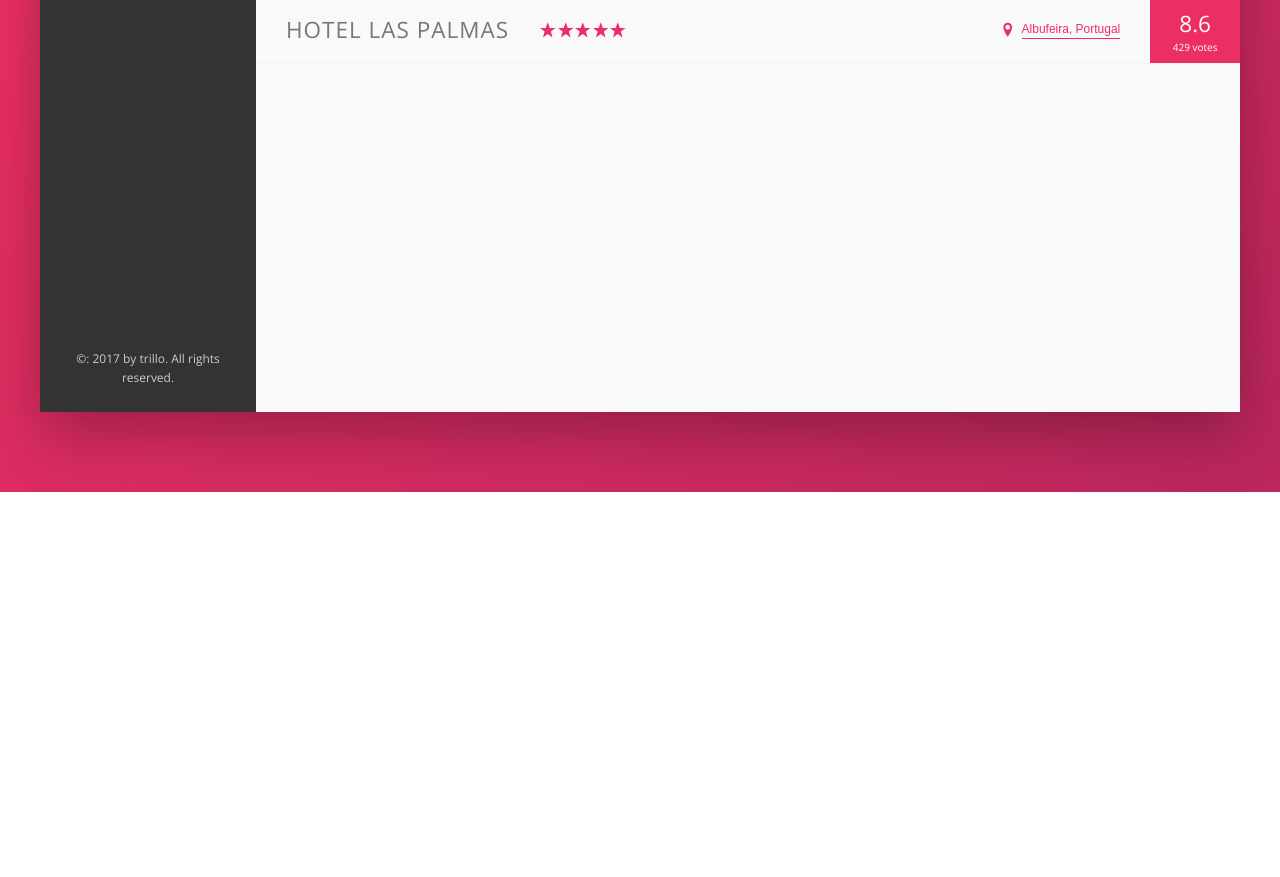
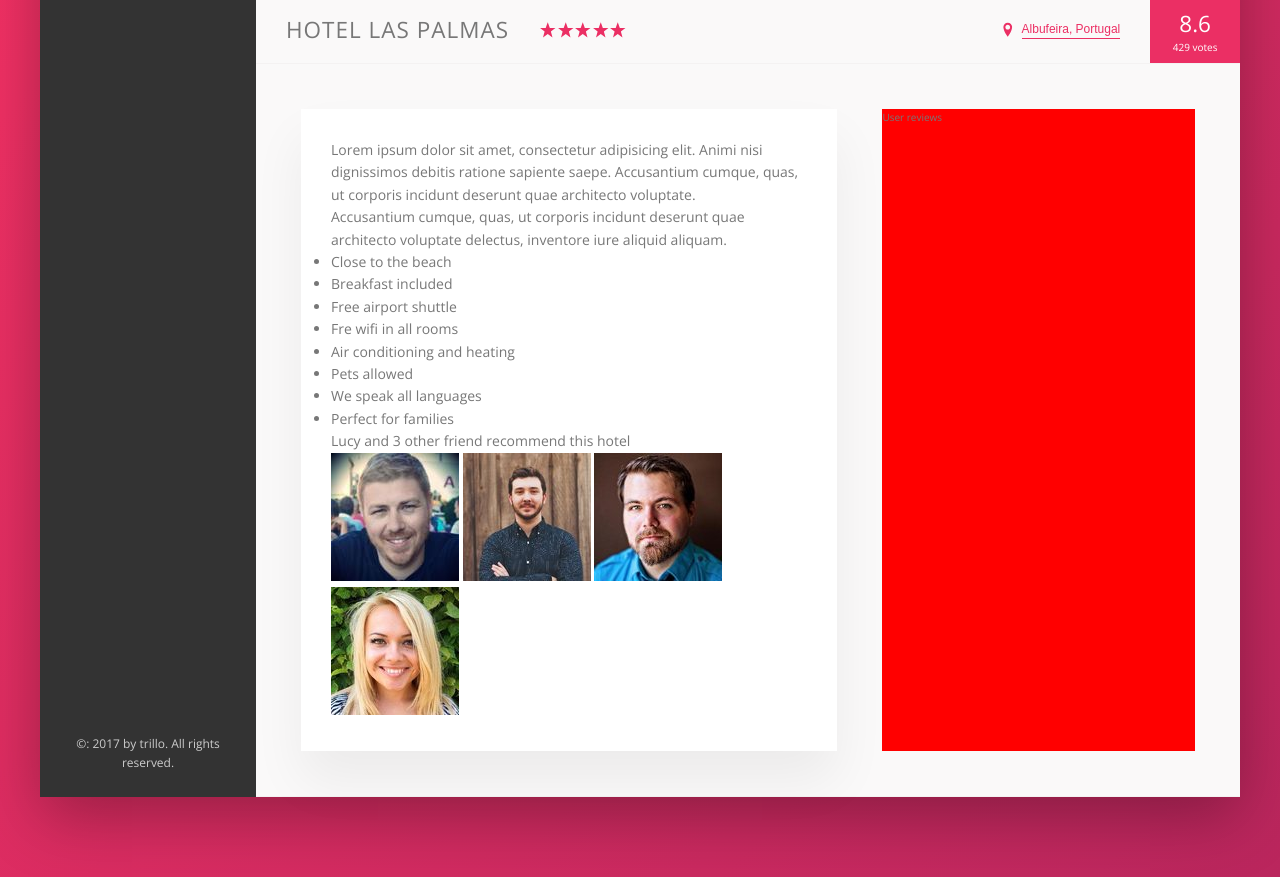
Before and after one commit to agnsier/css-course, a website: page index.html in a window 1280 px wide. Shown: the part 538-1415 px from the top of the page. Before the commit the page ends 1030 px from the top, so only its background shows below. Drawn offline with nearby package versions, Linux system fonts and the light colour scheme.

Commit message:
markup for description section

```diff
--- a/index.html
+++ b/index.html
@@ -130,6 +130,56 @@
                         <div class="overview__raiting-count">429 votes</div>
                     </div>
                 </div>
+                <div class="detail">
+                    <div class="description">
+                        <p class="pargraph">
+                            Lorem ipsum dolor sit amet, consectetur adipisicing elit. Animi nisi dignissimos debitis ratione sapiente saepe. Accusantium cumque, quas, ut corporis incidunt deserunt quae architecto voluptate.
+                        </p>
+                        <p class="pargraph">
+                            Accusantium cumque, quas, ut corporis incidunt deserunt quae architecto voluptate delectus, inventore iure aliquid aliquam.
+                        </p>
+                        <ul class="list">
+                            <li class="list__item">
+                                Close to the beach
+                            </li>
+                            <li class="list__item">
+                                Breakfast included
+                            </li>
+                            <li class="list__item">
+                                Free airport shuttle
+                            </li>
+                            <li class="list__item">
+                                Fre wifi in all rooms
+                            </li>
+                            <li class="list__item">
+                                Air conditioning and heating
+                            </li>
+                            <li class="list__item">
+                                Pets allowed
+                            </li>
+                            <li class="list__item">
+                                We speak all languages
+                            </li>
+                            <li class="list__item">
+                                Perfect for families
+                            </li>
+                        </ul>
+                        <div class="recommend">
+                            <p class="recommend__count">
+                                Lucy and 3 other friend recommend this hotel
+                            </p>
+                            <div class="recommend__friends">
+                                <img src="img/user-3.jpg" alt="Friend photo 1" class="recommend__photo"></img>
+                                <img src="img/user-4.jpg" alt="Friend photo 2" class="recommend__photo"></img>
+                                <img src="img/user-5.jpg" alt="Friend photo 3" class="recommend__photo"></img>
+                                <img src="img/user-6.jpg" alt="Friend photo 4" class="recommend__photo"></img>
+                            </div>
+                        </div>
+                    </div>
+                    <div class="user-reviews">
+                        User reviews
+                    </div>
+                </div>
             </main>
         </div>
     </div>
--- a/sass/_base.scss
+++ b/sass/_base.scss
@@ -20,17 +20,16 @@ Grey dark 3: #999
     --color-primary: #eb2f64;
     --color-primary-light: #FF3366;
     --color-primary-dark: #BA265D;
-
     --color-grey-light-1: #faf9f9;
     --color-grey-light-2: #f4f2f2;
     --color-grey-light-3: #f0eeee;
     --color-grey-light-4: #ccc;
-
     --color-grey-dark-1: #333;
     --color-grey-dark-2: #777;
     --color-grey-dark-3: #999;
-
-    --shadow-dark: 0 2rem 6rem rgba(0,0,0,0.3)
+    --shadow-dark: 0 2rem 6rem rgba(0, 0, 0, 0.3);
+    --shadow-light: 0 3rem 5rem rgba(0, 0, 0, 0.06);
+    --line: 1px solid var(--color-grey-light-2);
 }
 
 * {
@@ -57,6 +56,5 @@ body {
     background-size: cover;
     background-repeat: no-repeat;
     color: var(--color-grey-dark-2);
-
     min-height: 100vh;
 }
--- a/sass/_components.scss
+++ b/sass/_components.scss
@@ -169,7 +169,7 @@
 .overview {
     display: flex;
     align-items: center;
-    border-bottom: 1px solid var(--color-grey-light-2);
+    border-bottom: var(--line);
     &__heading {
         font-size: 2.25rem;
         font-weight: 300;
--- a/sass/_layout.scss
+++ b/sass/_layout.scss
@@ -10,7 +10,7 @@
     font-size: 1.4rem;
     height: 7rem;
     background-color: #fff;
-    border-bottom: 1px solid var(--color-grey-light-2);
+    border-bottom: var(--line);
     display: flex;
     justify-content: space-between;
     align-items: center;
@@ -31,5 +31,25 @@
 
 .hotel-view {
     flex: 1;
-    height: 80rem;
 }
+
+.detail {
+    display: flex;
+    padding: 4.5rem;
+    background-color: var(--color-grey-light-1);
+    border-bottom: var(--line)
+}
+
+.description {
+    font-size: 1.4rem;
+    background-color: #fff;
+    padding: 3rem;
+    box-shadow: var(--shadow-light);
+    flex: 0 0 60%;
+    margin-right: 4.5rem;
+}
+
+.user-reviews {
+    flex: 1;
+    background-color: red;
+}
```
Also changed, not shown: css/style.css.
